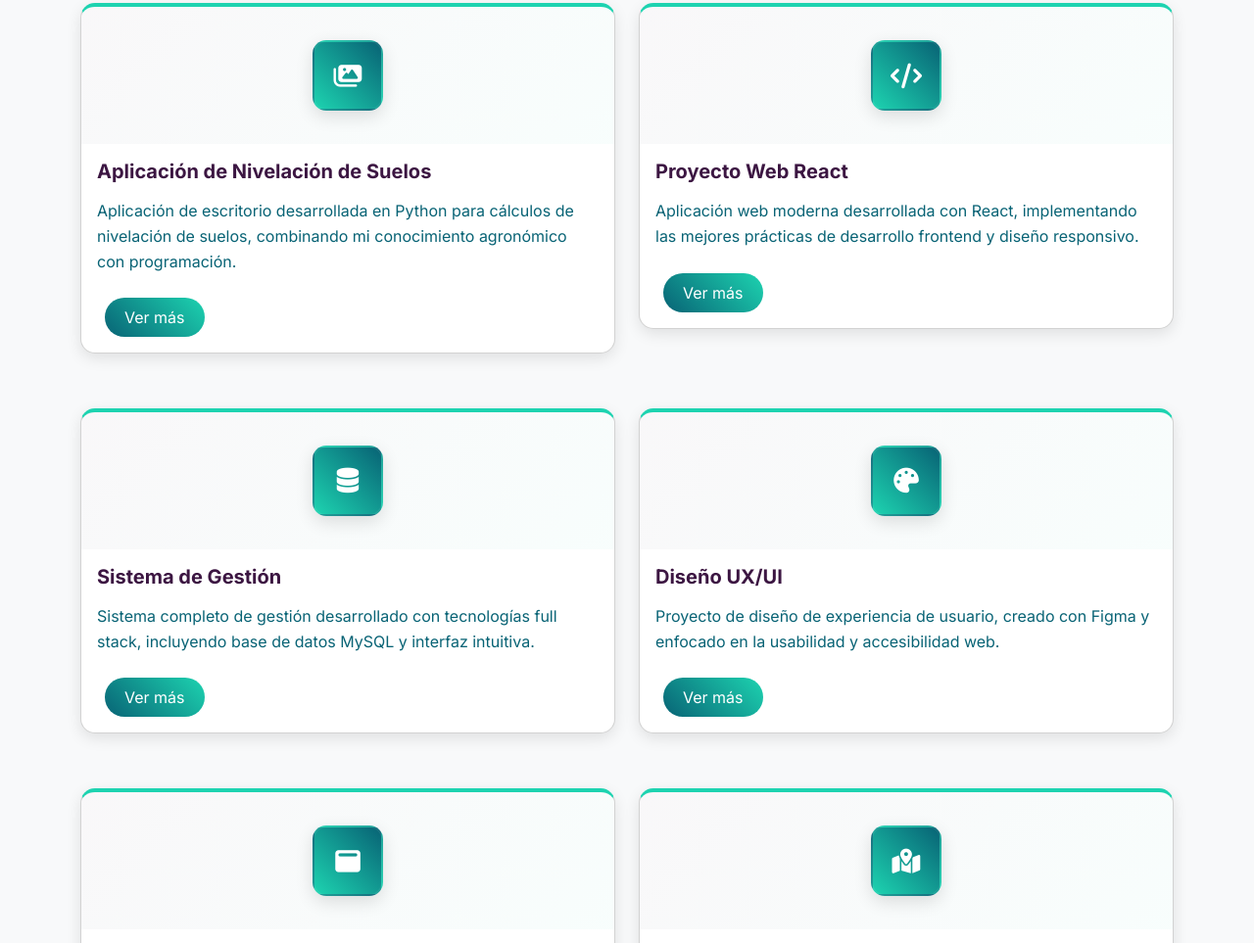
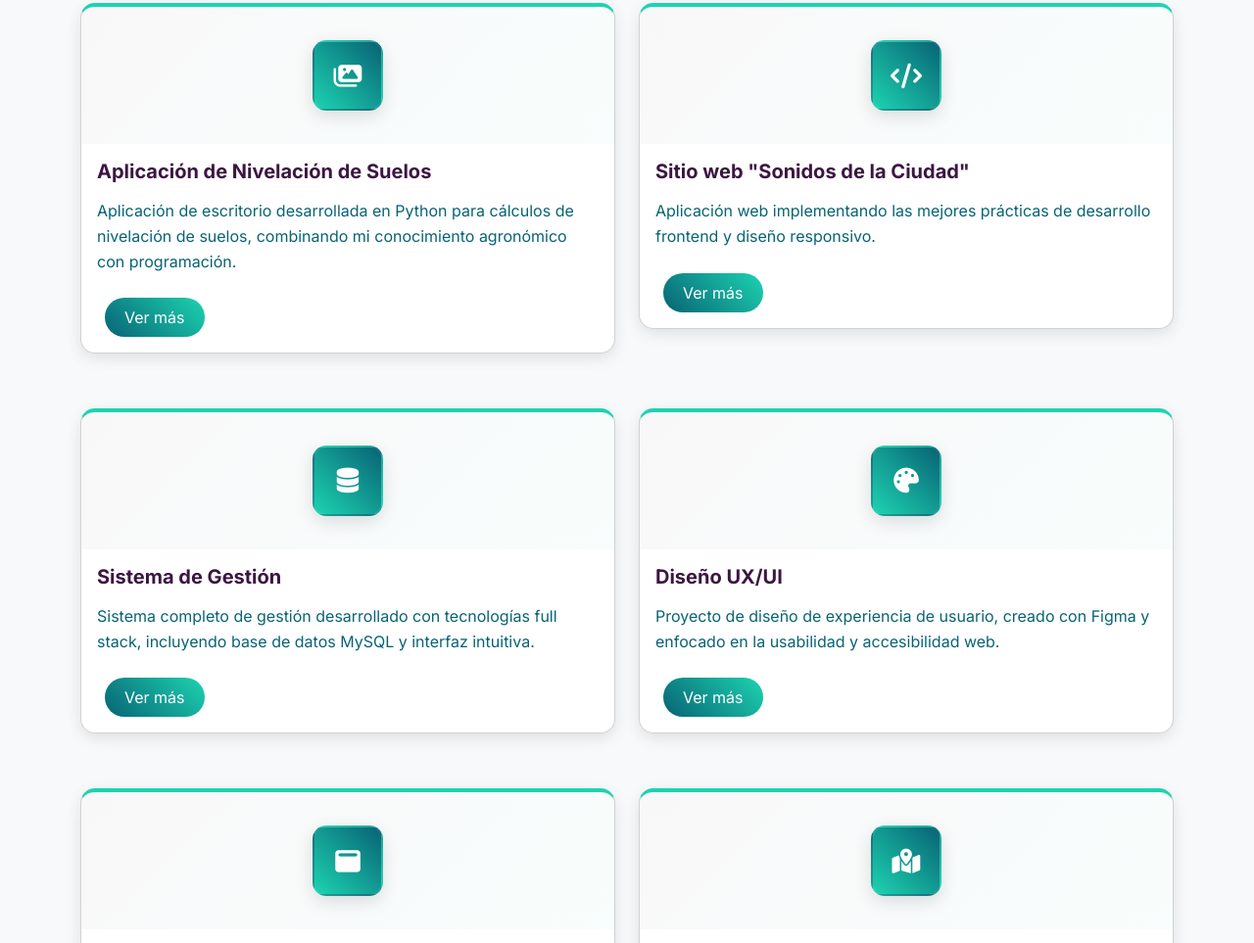
Before and after one commit to Apine15/portfolio-personal, a plain HTML site: page index.html in a window 1280 px wide. Shown: the part 1603-2566 px from the top of the page at 98% size. Drawn offline with nearby package versions, Linux system fonts and the light colour scheme.

Commit message:
imágenes reacomodadas. Agregadas nuevas en el proyecto INTA

```diff
--- a/index.html
+++ b/index.html
@@ -154,9 +154,9 @@
                 <div class="project-thumb-icon" aria-hidden="true"><i class="fas fa-code"></i></div>
               </div>
               <div class="card-body">
-                <h5 class="card-title">Proyecto Web React</h5>
+                <h5 class="card-title">Sitio web "Sonidos de la Ciudad"</h5>
                 <p class="card-text">
-                  Aplicación web moderna desarrollada con React, implementando
+                  Aplicación web implementando
                   las mejores prácticas de desarrollo frontend y diseño
                   responsivo.
                 </p>
```
Also changed, not shown: assets/projects/1/img-1-inta.webp (renamed from assets/card-1.webp), assets/projects/1/img-2-inta.webp (added), assets/projects/1/img-3-inta.webp (added), assets/projects/1/img-4-inta.webp (added), assets/projects/2/card-2.webp (renamed from assets/card-2.webp), assets/projects/3/card-3.webp (renamed from assets/card-3.webp), assets/projects/4/card-4.webp (renamed from assets/card-4.webp), assets/projects/5/card-5.webp (renamed from assets/card-5.webp), assets/projects/6/card-6.webp (renamed from assets/card-6.webp).
